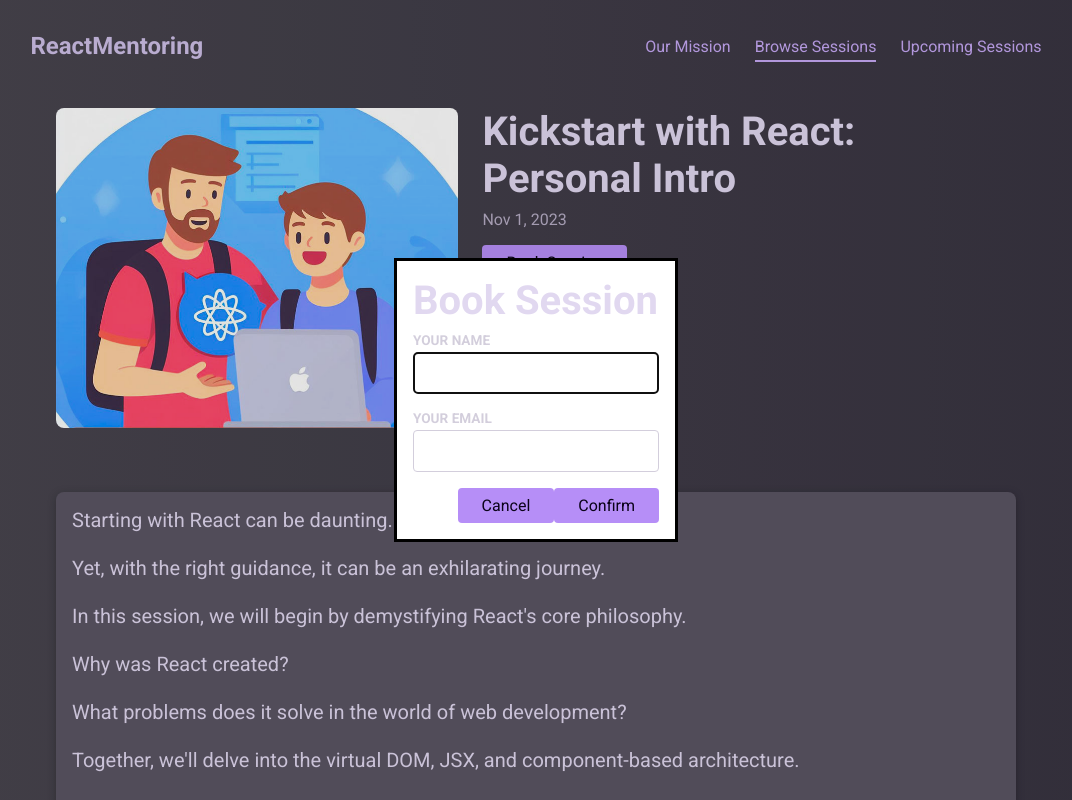
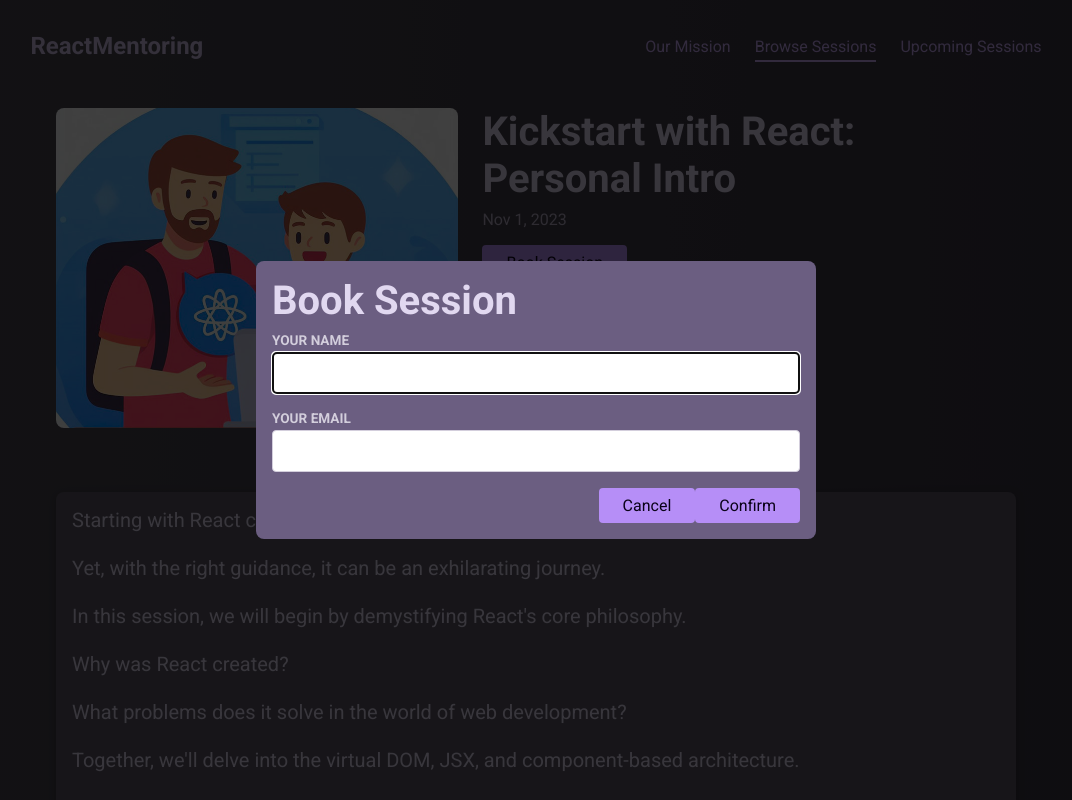
Before and after one commit to PomiHD/A-Book-a-Session-Management-Application, a React (Vite) app: page /sessions/sess01 in a window 1280 px wide. Both pictures are taken after a click on the button "Book Session". Shown: the top 800 px of the page, without its empty margins (104-1176 px from the left). Built offline with nearby package versions, Linux system fonts and the light colour scheme.

Commit message:
add custom modal

```diff
--- a/src/components/Sessions/BookSession.tsx
+++ b/src/components/Sessions/BookSession.tsx
@@ -1,24 +1,24 @@
+import { useEffect, useRef } from "react";
 import Input from "../UI/Input.tsx";
 import Button from "../UI/Button.tsx";
-import { useEffect, useRef } from "react";
+import Modal, { ModalHandle } from "../UI/Modal.tsx";
 
 type BookSessionProps = {
-  isBooking: boolean;
   onClose: () => void;
 };
 
-export default function BookSession({ isBooking, onClose }: BookSessionProps) {
-  const dialog = useRef<HTMLDialogElement>(null);
+export default function BookSession({ onClose }: BookSessionProps) {
+  const modalRef = useRef<ModalHandle>(null);
+
   useEffect(() => {
-    const modal = dialog.current;
-    if (isBooking) {
-      // @ts-ignore
-      modal.showModal();
+    if (modalRef.current) {
+      modalRef.current.open();
     }
-    return () => modal?.close();
-  }, [isBooking]);
+  }, []);
+
   return (
-    <dialog ref={dialog}>
+    <Modal onClose={onClose} ref={modalRef}>
+      <form>
         <h2>Book Session</h2>
         <Input label={"Your name"} id={"name"} type={"text"} required />
         <Input label={"Your email"} id={"email"} type={"email"} required />
@@ -28,6 +28,7 @@
           </Button>
           <Button>Confirm</Button>
         </div>
-    </dialog>
+      </form>
+    </Modal>
   );
 }
--- /dev/null
+++ b/src/components/UI/Modal.tsx
@@ -0,0 +1,33 @@
+import { forwardRef, type ReactNode, useImperativeHandle, useRef } from "react";
+
+export type ModalHandle = {
+  open: () => void;
+};
+
+type ModalProps = {
+  onClose: () => void;
+  children: ReactNode;
+};
+
+const Modal = forwardRef<ModalHandle, ModalProps>(function Modal(
+  { onClose, children },
+  ref,
+) {
+  const dialog = useRef<HTMLDialogElement>(null);
+
+  useImperativeHandle(ref, () => ({
+    open() {
+      if (dialog.current) {
+        dialog.current.showModal();
+      }
+    },
+  }));
+
+  return (
+    <dialog ref={dialog} className={"modal"} onClose={onClose}>
+      {children}
+    </dialog>
+  );
+});
+
+export default Modal;
--- a/src/pages/Session.tsx
+++ b/src/pages/Session.tsx
@@ -30,9 +30,7 @@
 
   return (
     <main id="session-page">
-      {isBooking && (
-        <BookSession isBooking={isBooking} onClose={handelStopBooking} />
-      )}
+      {isBooking && <BookSession onClose={handelStopBooking} />}
       <article>
         <header>
           <img src={loadedSession.image} alt={loadedSession.title} />
```
Lines whose indentation alone changed are shown as unchanged.
